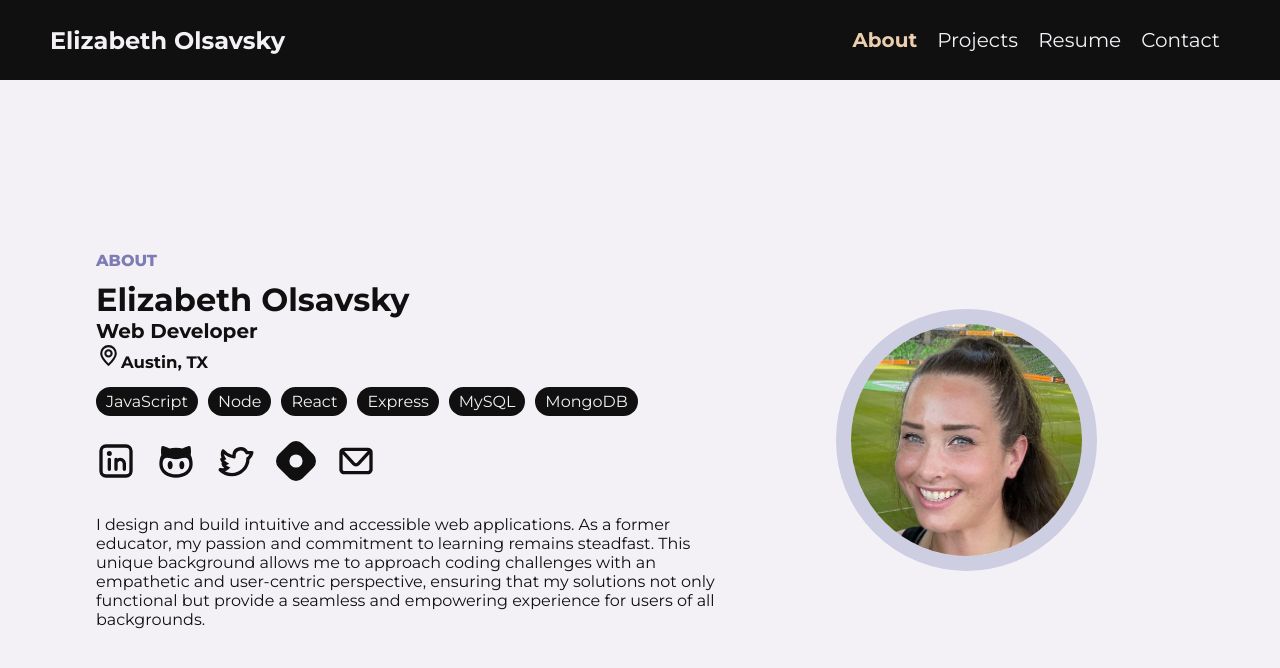
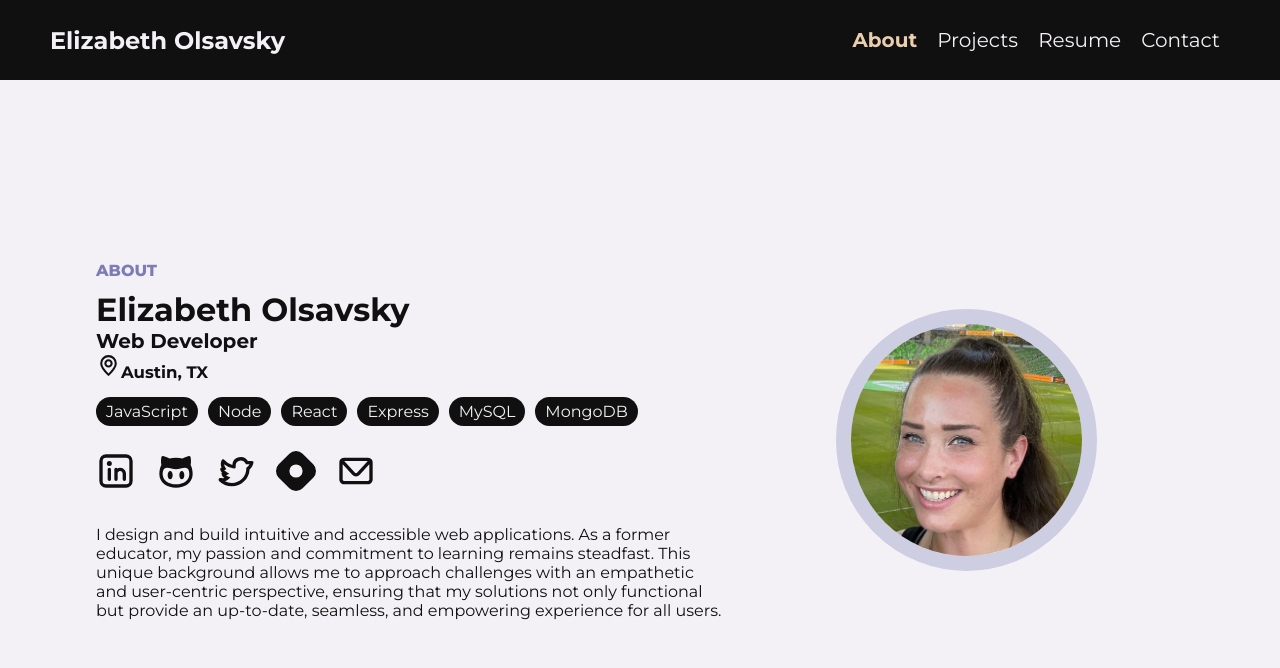
Before and after one commit to elizabetholsavsky/portfolio, a React (Create React App) app: page / in a window 1280 px wide. Shown: the top 668 px of the page. Built offline with nearby package versions, Linux system fonts and the light colour scheme.

Commit message:
fix about text errors

```diff
--- a/src/components/ScrollContainer/About/About.js
+++ b/src/components/ScrollContainer/About/About.js
@@ -38,7 +38,7 @@ const About = () => {
                     <div className="about-card">
                         <div className="about-text-container">
                             <p>
-                                I design and build intuitive and accessible web applications. As a former educator, my passion and commitment to learning remains steadfast. This unique background allows me to approach coding challenges with an empathetic and user-centric perspective, ensuring that my solutions not only functional but provide a seamless and empowering experience for users of all backgrounds.
+                                I design and build intuitive and accessible web applications. As a former educator, my passion and commitment to learning remains steadfast. This unique background allows me to approach challenges with an empathetic and user-centric perspective, ensuring that my solutions not only functional but provide an up-to-date, seamless, and empowering experience for all users.
                             </p>
                         </div>
                     </div>
```
